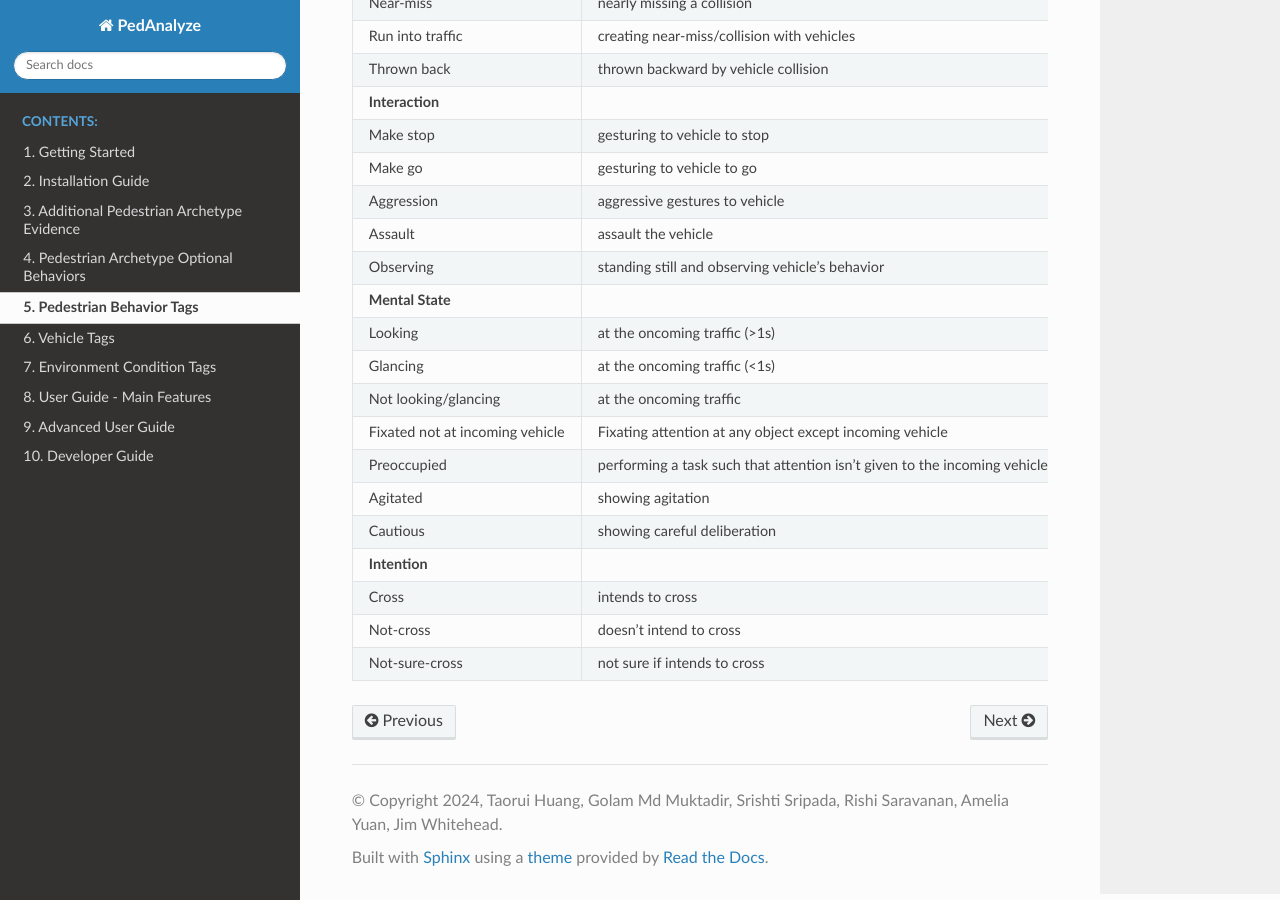
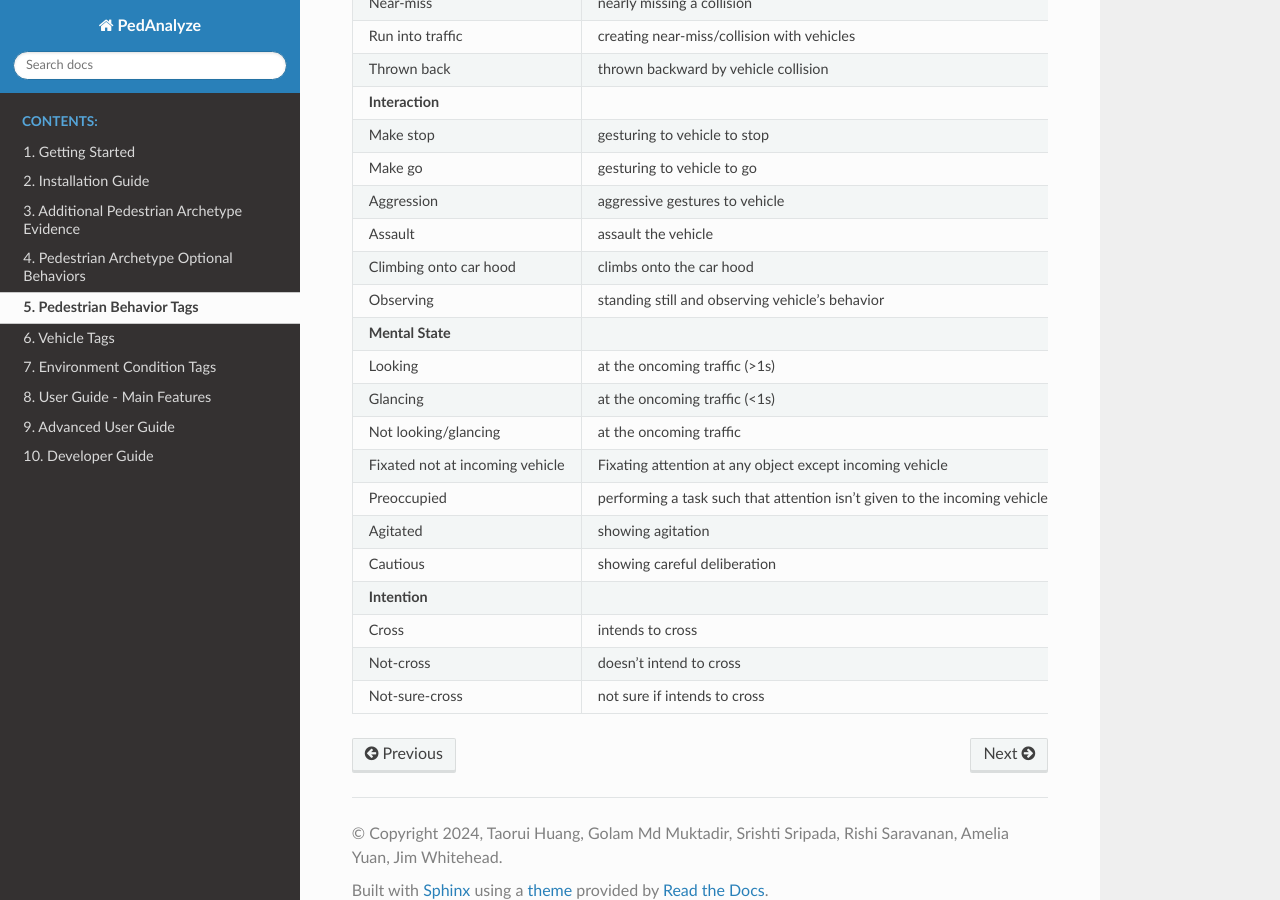
Before and after one commit to AugmentedDesignLab/ped-behavior-annotator, a Sphinx documentation site: the page built from docs/source/pedestrian-behavior-tags.md, in a window 1280 px wide and 900 px high, scrolled down 1262 px. Built offline with Sphinx 7.4.7 and the Read the Docs theme 3.1.0, drawn with Linux system fonts in a browser that asks for light colours.

Commit message:
added climbing onto car hood pedestrian behavior

```diff
--- a/docs/source/pedestrian-behavior-tags.md
+++ b/docs/source/pedestrian-behavior-tags.md
@@ -42,6 +42,7 @@
 | Make go | gesturing to vehicle to go |
 | Aggression | aggressive gestures to vehicle |
 | Assault | assault the vehicle |
+| Climbing onto car hood | climbs onto the car hood |
 | Observing | standing still and observing vehicle’s behavior |
 | **Mental State** |  |
 | Looking | at the oncoming traffic (>1s) |
```
